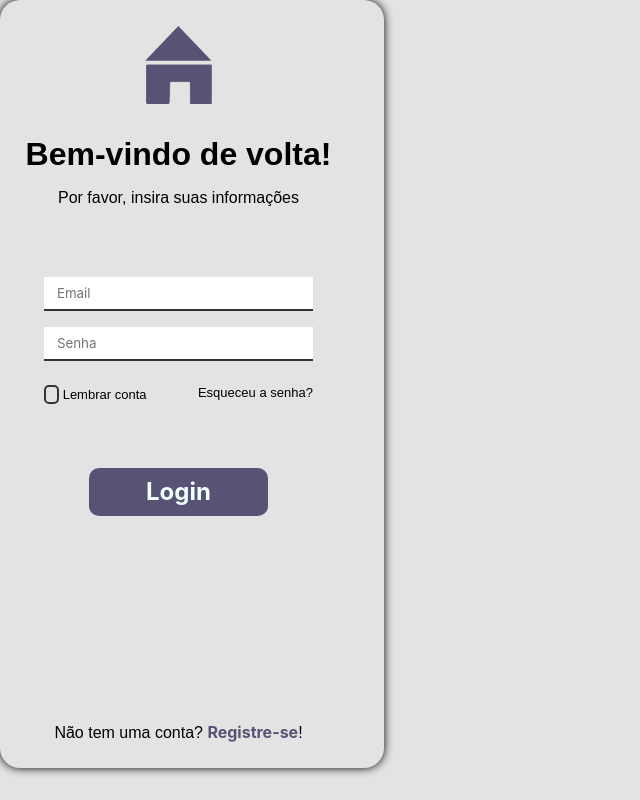
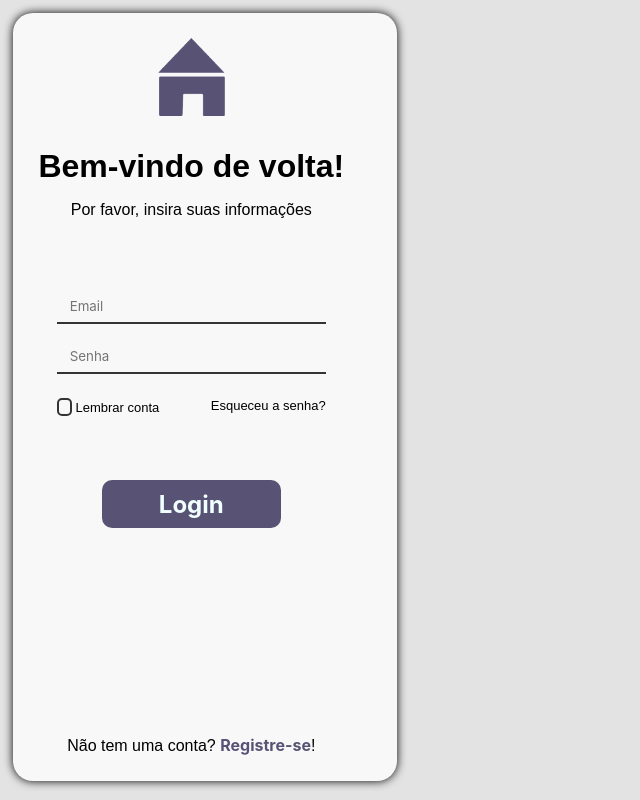
Before and after one commit to JSkahl/casa-feita-frontend, a Vue app: page /login in a window 1280 px wide. Shown: the whole page, without its empty margins (0-640 px from the left). Built offline with nearby package versions, Linux system fonts and the light colour scheme.

Commit message:
fix: fixing css problems in authentication components

```diff
--- a/src/components/auth/Desktop/DefaultLoginDesktop.vue
+++ b/src/components/auth/Desktop/DefaultLoginDesktop.vue
@@ -48,6 +48,8 @@ main {
     border-radius: 20px;
     display: flex;
     justify-content: space-between;
+    margin: 1%;
+    background-color: rgb(249, 248, 248);
 }
 
 .form {
@@ -77,6 +79,7 @@ main {
     padding: 0 0 0 1vw;
     border: 0;
     border-bottom: 2px rgb(52, 52, 52) solid;
+    background-color: rgb(249, 248, 248);
 }
 
 .additionals {
--- a/src/components/auth/Desktop/DefaultSignUpDesktop.vue
+++ b/src/components/auth/Desktop/DefaultSignUpDesktop.vue
@@ -38,6 +38,8 @@ main {
     border-radius: 20px;
     display: flex;
     justify-content: space-between;
+    margin: 1%;
+    background-color: rgb(249, 248, 248);
 }
 
 .form {
@@ -67,6 +69,7 @@ main {
     padding: 0 0 0 1vw;
     border: 0;
     border-bottom: 2px rgb(52, 52, 52) solid;
+    background-color: rgb(249, 248, 248);
 }
 
 .login {
--- a/src/components/auth/Mobile/DefaultLoginMobile.vue
+++ b/src/components/auth/Mobile/DefaultLoginMobile.vue
@@ -39,6 +39,7 @@ main {
     border-radius: 20px;
     display: flex;
     justify-content: space-between;
+    background-color: rgb(249, 248, 248);
 }
 
 .form {
@@ -68,6 +69,7 @@ main {
     padding: 0 0 0 1vw;
     border: 0;
     border-bottom: 2px rgb(52, 52, 52) solid;
+    background-color: rgb(249, 248, 248);
 }
 
 .additionals {
--- a/src/components/auth/Mobile/DefaultSignUpMobile.vue
+++ b/src/components/auth/Mobile/DefaultSignUpMobile.vue
@@ -38,6 +38,7 @@ main {
     border-radius: 20px;
     display: flex;
     justify-content: space-between;
+    background-color: rgb(249, 248, 248);
 }
 
 .form {
@@ -67,6 +68,7 @@ main {
     padding: 0 0 0 1vw;
     border: 0;
     border-bottom: 2px rgb(52, 52, 52) solid;
+    background-color: rgb(249, 248, 248);
 }
 
 .additionals {
--- a/src/components/global/desktop/DefaultHeaderDesktop.vue
+++ b/src/components/global/desktop/DefaultHeaderDesktop.vue
@@ -37,12 +37,14 @@ import FilterOutline from 'vue-material-design-icons/FilterOutline.vue'
 <style scoped>
 header {
     display: flex;
+    position: static;
     justify-content: space-between;
     align-items: center;
     padding: 0 1vw;
     background-color: #F1F1F1;
     height: 8vh;
-    margin: 0.3%;
+    width: 97%;
+    margin: 0.3% 0 1% 0.45%;
     border-radius: 10px;
     box-shadow: 0 0 7px black;
 }
```
